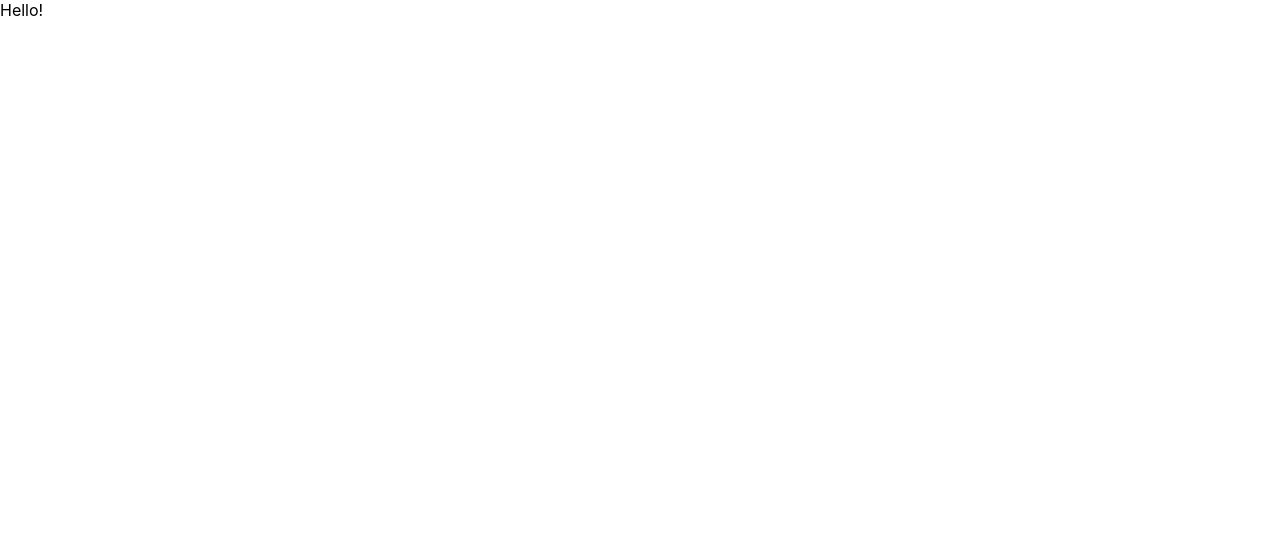
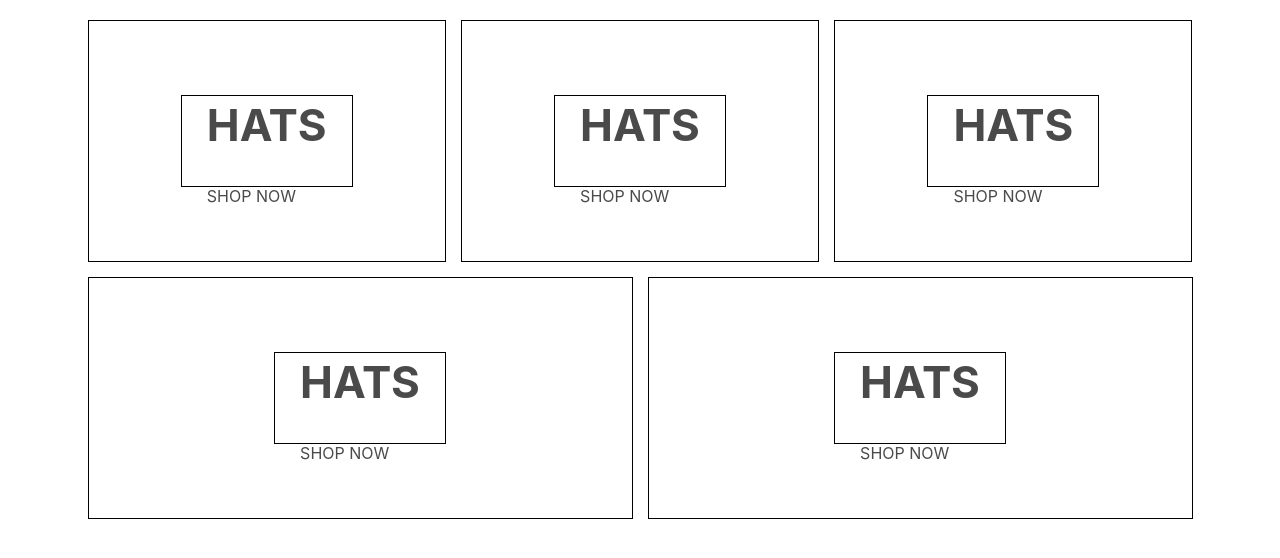
Before and after one commit to vaditya92/my-ecomm, a React (Create React App) app: page / in a window 1280 px wide. Shown: the top 558 px of the page. Built offline with nearby package versions, Linux system fonts and the light colour scheme.

Commit message:
Added homepage component

```diff
--- a/package.json
+++ b/package.json
@@ -6,6 +6,7 @@
     "@testing-library/jest-dom": "^4.2.4",
     "@testing-library/react": "^9.3.2",
     "@testing-library/user-event": "^7.1.2",
+    "node-sass": "^4.13.1",
     "react": "^16.13.1",
     "react-dom": "^16.13.1",
     "react-scripts": "3.4.1"
--- a/src/App.js
+++ b/src/App.js
@@ -1,11 +1,13 @@
 import React from 'react';
-import logo from './logo.svg';
+
+import Homepage from './components/homepage/homepage.component';
+
 import './App.css';
 
 function App() {
   return (
-    <div className="App">
-      Hello!
+    <div>
+      <Homepage />
     </div>
   );
 }
--- /dev/null
+++ b/src/components/homepage/homepage.component.jsx
@@ -0,0 +1,53 @@
+import React from 'react';
+
+import './homepage.styles.scss';
+
+
+const Homepage = () => (
+  <div className="homepage">
+    <div className="directory-menu">
+      <div className="menu-item">
+        <div className="content">
+          <div className="title">
+            <h1>HATS</h1>
+            <span className="subtitle">SHOP NOW</span>
+          </div>
+        </div>
+      </div>
+      <div className="menu-item">
+        <div className="content">
+          <div className="title">
+            <h1>HATS</h1>
+            <span className="subtitle">SHOP NOW</span>
+          </div>
+        </div>
+      </div>
+      <div className="menu-item">
+        <div className="content">
+          <div className="title">
+            <h1>HATS</h1>
+            <span className="subtitle">SHOP NOW</span>
+          </div>
+        </div>
+      </div>
+      <div className="menu-item">
+        <div className="content">
+          <div className="title">
+            <h1>HATS</h1>
+            <span className="subtitle">SHOP NOW</span>
+          </div>
+        </div>
+      </div>
+      <div className="menu-item">
+        <div className="content">
+          <div className="title">
+            <h1>HATS</h1>
+            <span className="subtitle">SHOP NOW</span>
+          </div>
+        </div>
+      </div>
+    </div>
+  </div>
+);
+
+export default Homepage;
--- /dev/null
+++ b/src/components/homepage/homepage.styles.scss
@@ -0,0 +1,54 @@
+.homepage {
+  display: flex;
+  flex-direction: column;
+  align-items: center;
+  padding: 20px 80px;
+}
+
+.directory-menu {
+  width: 100%;
+  display: flex;
+  flex-wrap: wrap;
+  justify-content: space-between;
+}
+
+.menu-item {
+  min-width: 30%;
+  height: 240px;
+  flex: 1 1 auto;
+  display: flex;
+  align-items: center;
+  justify-content: center;
+  border: 1px solid black;
+  margin: 0 7.5px 15px;
+
+  &:first-child {
+    margin-right: 7.5px;
+  }
+
+  &:last-child {
+    margin-left: 7.5px;
+  }
+
+  .content {
+    height: 90px;
+    padding: 0 25px;
+    display: flex;
+    flex-direction: column;
+    align-items: center;
+    justify-content: center;
+    border: 1px solid black;
+
+    .title {
+      font-weight: bold;
+      margin-bottom: 6px;
+      font-size: 22px;
+      color: #4a4a4a;
+    }
+
+    .subtitle {
+      font-weight: lighter;
+      font-size: 16px;
+    }
+  }
+}
```
Also changed, not shown: src/logo.svg (deleted), 1 other file (tests, documents, lock files or other folders).
